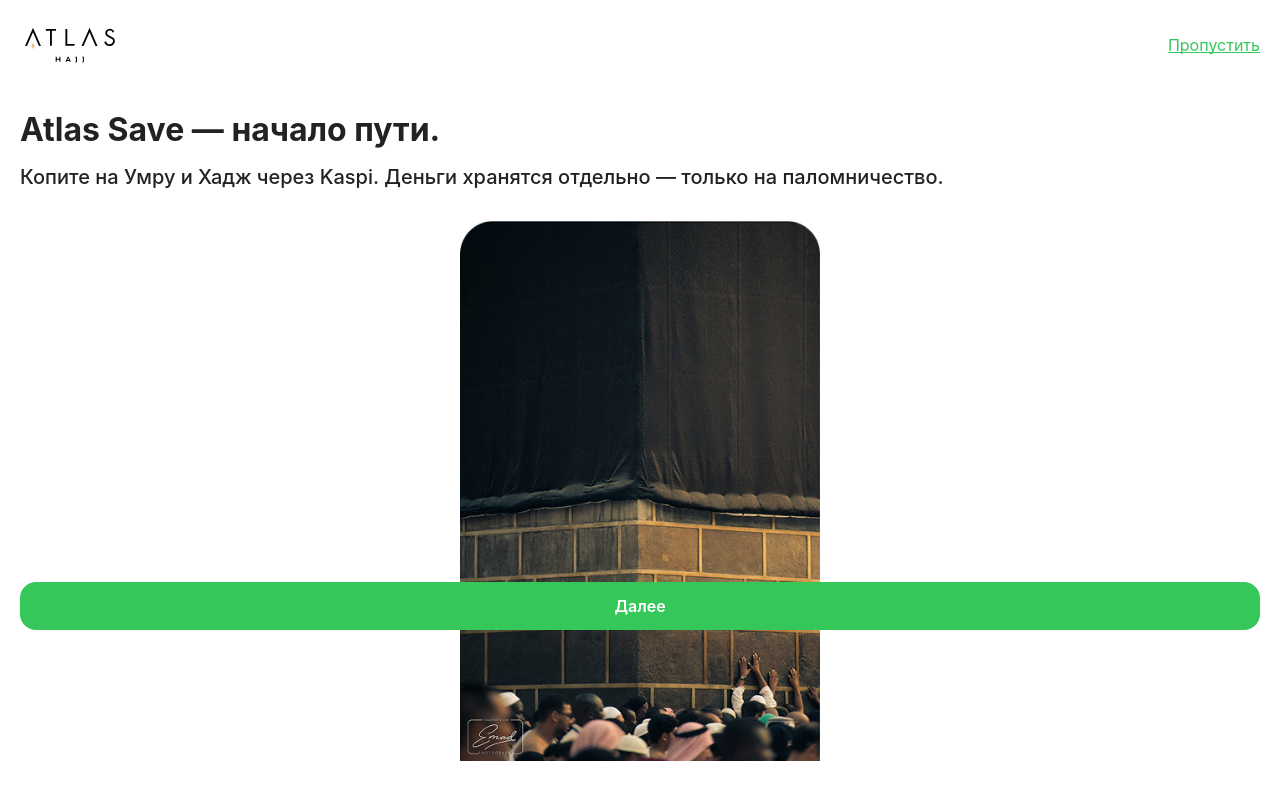
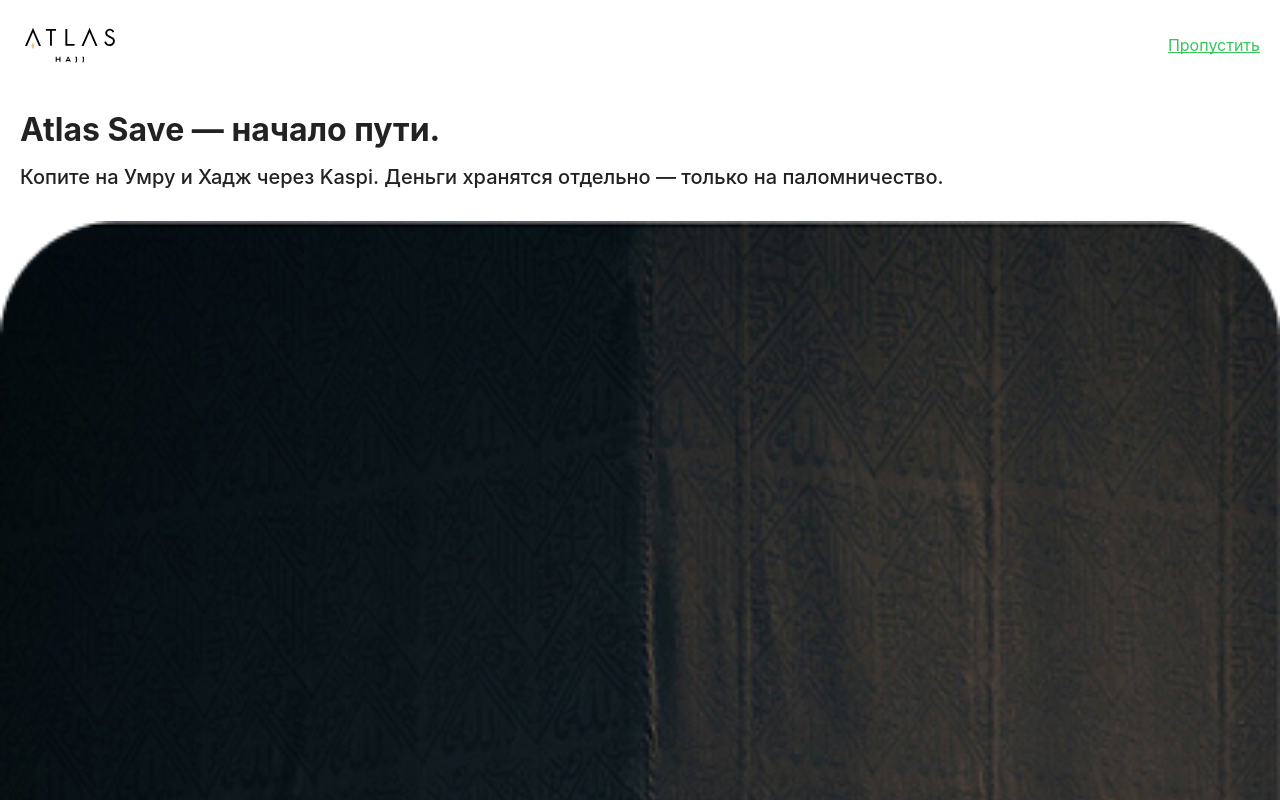
Before and after one commit to PerfZero/sms, a React (Create React App) app: page / in a window 1280 px wide. Shown: the top 800 px of the page. Built offline with nearby package versions, Linux system fonts and the light colour scheme.

Commit message:
Add frontend 12

```diff
--- a/src/components/onboarding/onboarding.css
+++ b/src/components/onboarding/onboarding.css
@@ -31,7 +31,7 @@
 
   display: flex;
   flex-direction: column;
-  height: 70vh;
+flex: 1;
 
   padding: 20px 0 0;
 }
```
